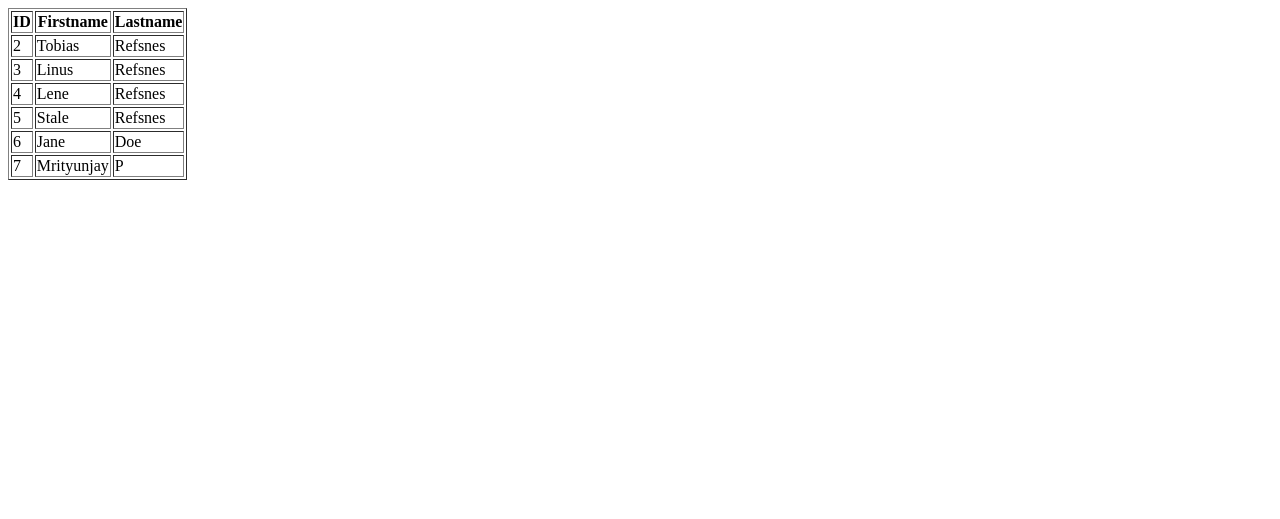
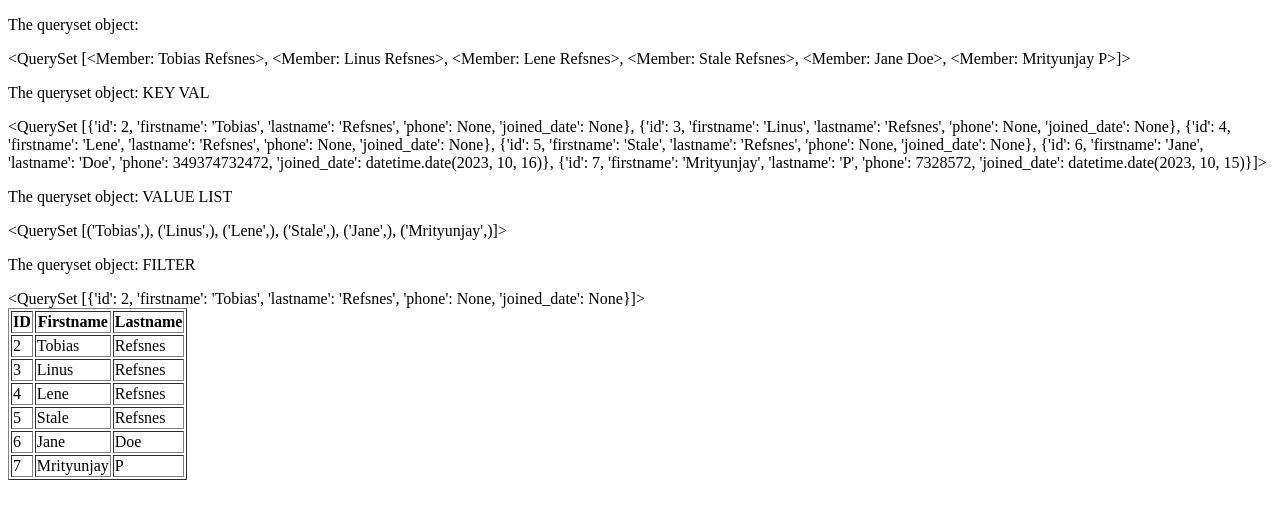
Before and after one commit to mrityunjay27/learn_w3, a Django app: page /tableview/ in a window 1280 px wide. Shown: the top 519 px of the page. Run offline with Django 4.2, Linux system fonts and the light colour scheme; data comes from the database, SQL or seed files in the repository.

Commit message:
M18: Used table page to understand queryset

```diff
--- a/myworld/hello_world/members/templates/table_members.html
+++ b/myworld/hello_world/members/templates/table_members.html
@@ -5,6 +5,19 @@
     <title>Table Members</title>
 </head>
 <body>
+<p>The queryset object:</p>
+{{ mymembers }}
+<br>
+<p>The queryset object: KEY VAL</p>
+{{ mymembers1 }}
+<br>
+<p>The queryset object: VALUE LIST</p>
+{{ mymembers2 }}
+<br>
+<p>The queryset object: FILTER</p>
+{{ mymembers3 }}
+<br>
+
 <table border='1'>
   <tr>
     <th>ID</th>
--- a/myworld/hello_world/members/views.py
+++ b/myworld/hello_world/members/views.py
@@ -31,8 +31,14 @@ def testing(request):
 
 def listMembers(request):
   mydata = Member.objects.all()
+  mydata_1 = Member.objects.all().values()  # changes queryset to python dict (key-value pair)
+  mydata_2 = Member.objects.values_list('firstname')  # returns only firtname column
+  mydata_3 = Member.objects.filter(firstname='Tobias').values()  #returns the row with given filter
   template = loader.get_template('table_members.html')
   context = {
     'mymembers': mydata,
+    'mymembers1' : mydata_1,
+    'mymembers2' : mydata_2,
+    'mymembers3' : mydata_3,
   }
   return HttpResponse(template.render(context, request))
```
